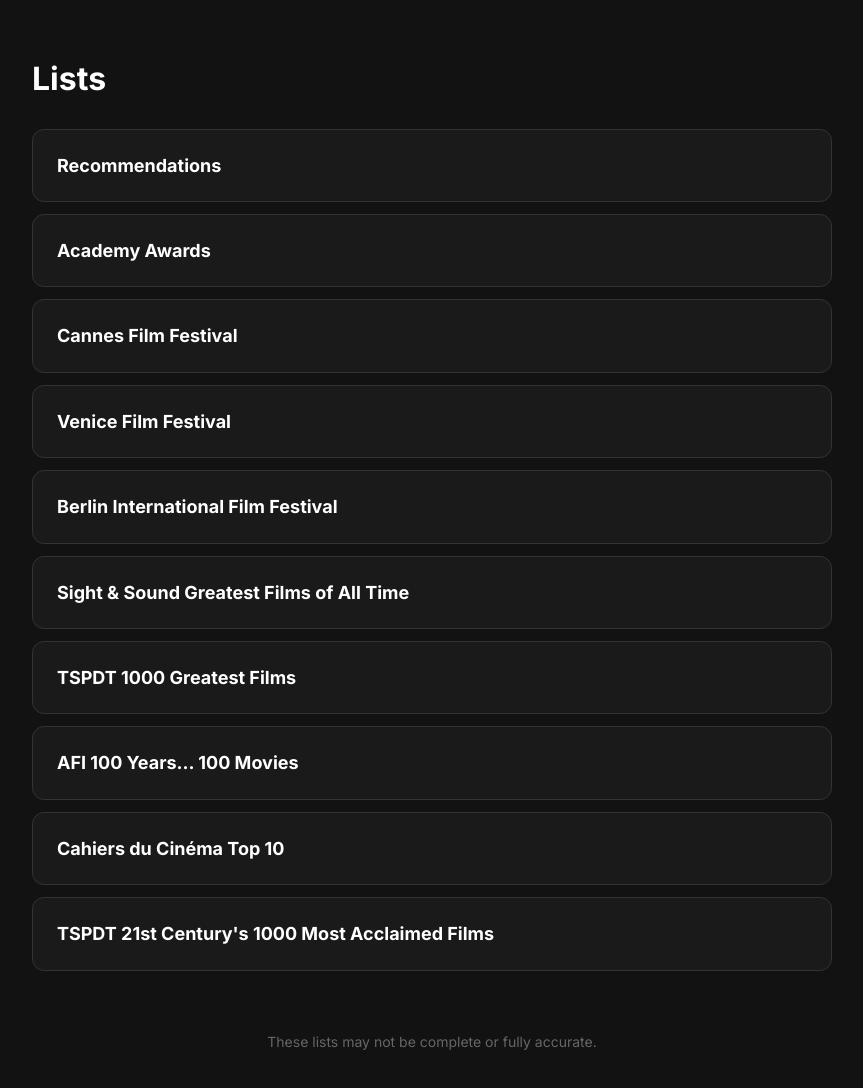
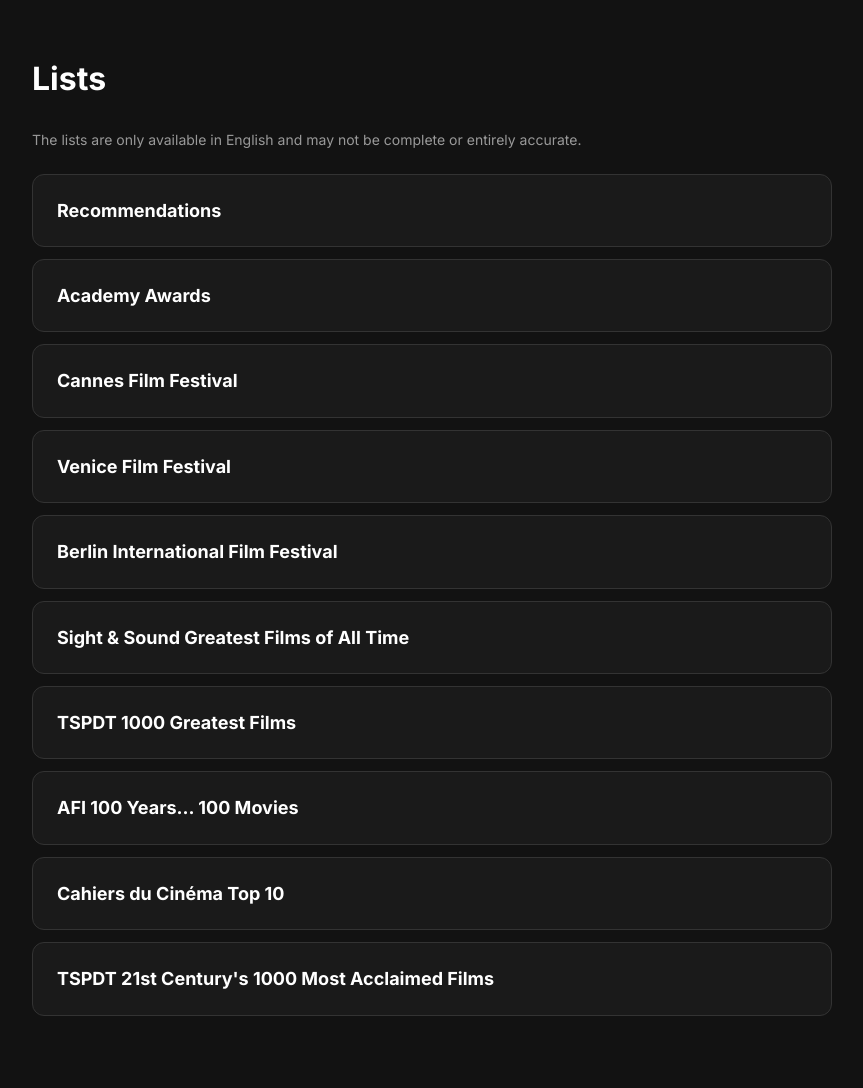
Before and after one commit to wes383/screen-lookup, a Next.js app: page /lists in a window 1280 px wide. Shown: the top 1088 px of the page, without its empty margins (208-1071 px from the left). After the commit the page ends 1036 px from the top, so only its background shows below. Built offline with nearby package versions, Linux system fonts and the light colour scheme.

Commit message:
feat: add notice

```diff
--- a/src/components/Lists.tsx
+++ b/src/components/Lists.tsx
@@ -95,6 +95,15 @@
                     {mounted ? t('common.lists', 'Lists') : 'Lists'}
                 </h1>
 
+                <p style={{
+                    margin: '0 0 24px 0',
+                    fontSize: '14px',
+                    color: '#999',
+                    lineHeight: 1.5
+                }}>
+                    The lists are only available in English and may not be complete or entirely accurate.
+                </p>
+
                 <div style={{
                     display: 'flex',
                     flexDirection: 'column',
@@ -130,17 +139,6 @@
                         </Link>
                     ))}
                 </div>
-
-                <div style={{
-                    marginTop: '40px',
-                    textAlign: 'center',
-                    color: '#666',
-                    fontSize: '14px',
-                    padding: '20px 0',
-                    direction: 'ltr'
-                }}>
-                    These lists may not be complete or fully accurate.
-                </div>
             </div>
         </div>
         </>
```
